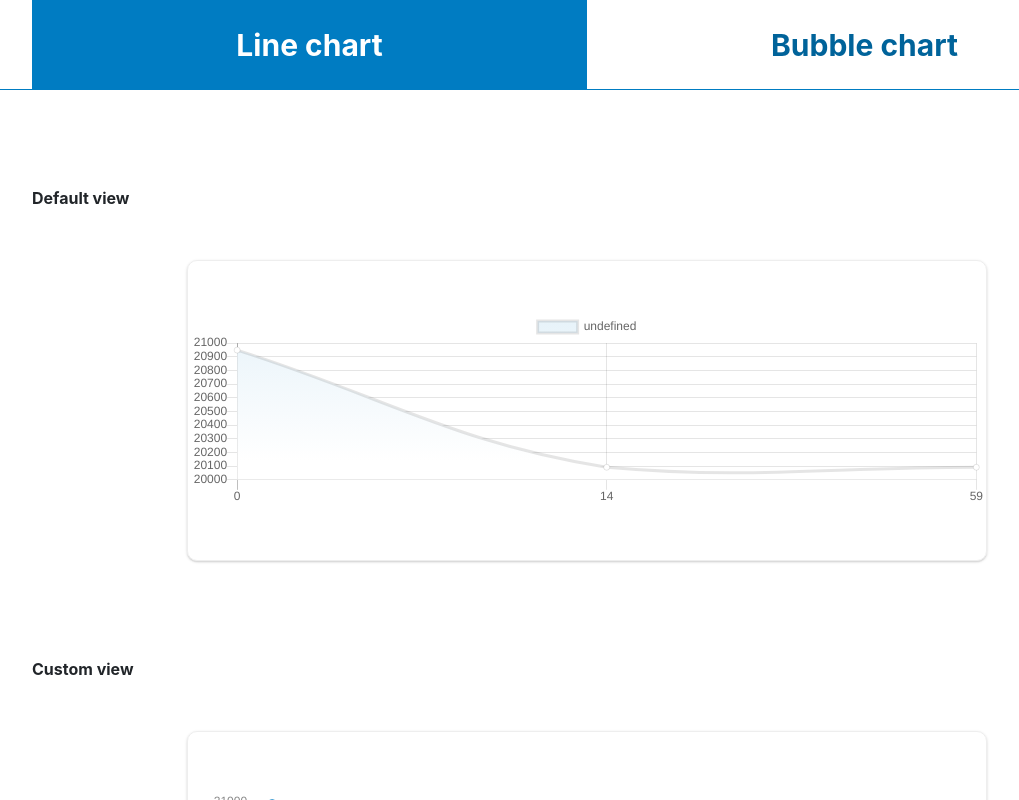
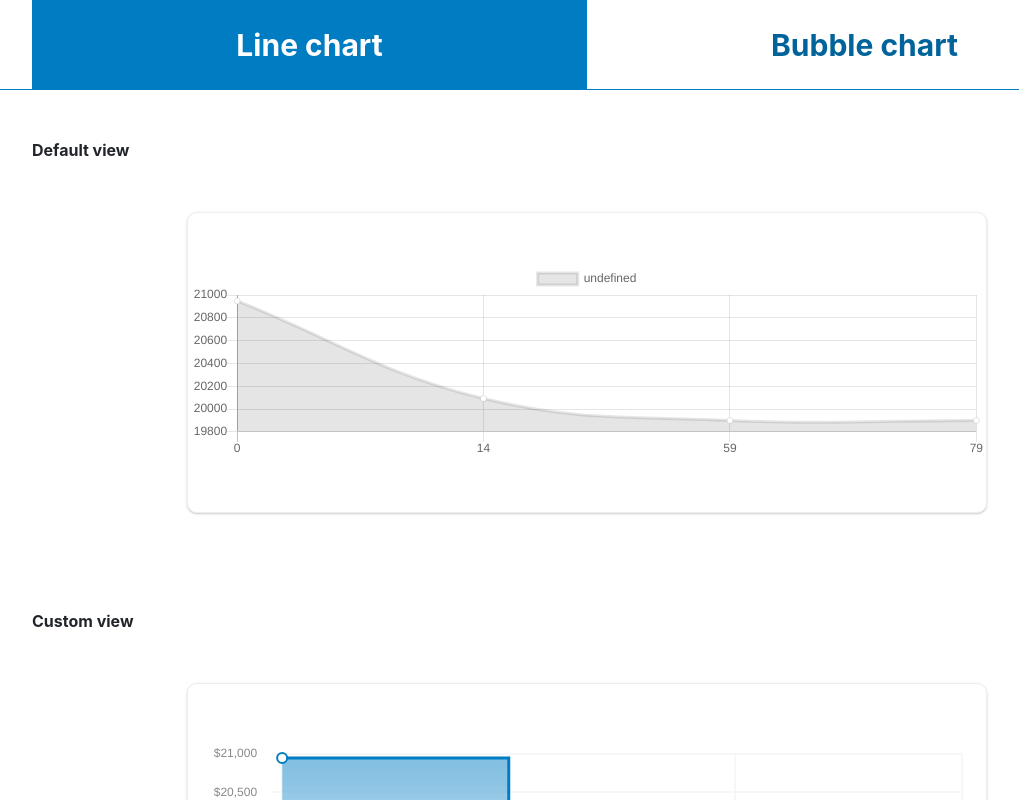
Before and after one commit to lovedisaster/react-chartjs-sample, a React (Create React App) app in the folder react-chartjs-sample/: page / in a window 1280 px wide. Both pictures are taken after a click on the item "Line chart". Shown: the top 800 px of the page, without its empty margins (53-1072 px from the left). Built offline with nearby package versions, Linux system fonts and the light colour scheme.

Commit message:
adjusted gradient color, callback functions, renamed files and utils added

```diff
--- a/react-chartjs-sample/src/App.js
+++ b/react-chartjs-sample/src/App.js
@@ -22,10 +22,10 @@ const App = () => {
         </div>
       </div>
       {
-        activeChart === CHARTTYPES.LINE && <BubbleChart/>
+        activeChart === CHARTTYPES.LINE && <LineChart/>
       }
       {
-        activeChart === CHARTTYPES.BUBBLE && <LineChart/>
+        activeChart === CHARTTYPES.BUBBLE && <BubbleChart/>
       }
     </div>
   );
--- a/react-chartjs-sample/src/BubbleChart/BubbleChart.js
+++ b/react-chartjs-sample/src/BubbleChart/BubbleChart.js
@@ -1,120 +1,11 @@
-import React from "react";
-import PropTypes from "prop-types";
-import { Line } from "react-chartjs-2";
-import "./BubbleChart.scss";
+import React from 'react';
 
-const sampleData = (canvas) => {
-  const ctx = canvas.getContext("2d");
-  let gradient = ctx.createLinearGradient(0, 0, 0, 150);
-  gradient.addColorStop(0, "rgba(230,242,249,1)");
-  gradient.addColorStop(1, "rgba(255,255,255,1)");
+const BubbleChart = props => {
+    return (
+        <div>
 
-  const result = {
-    labels: [0, 14, 59],
-    datasets: [
-      {
-        backgroundColor: gradient,
-        pointBackgroundColor: "#fff",
-        data: [
-          { x: 0, y: 20948 },
-          { x: 14, y: 20092 },
-          { x: 59, y: 20092 },
-        ],
-      },
-    ],
-  };
-  return result;
+        </div>
+    );
 };
 
-const BubbleChart = (props) => {
-  return (
-    <div className="container">
-      <br/>
-      <br/>
-      <br/>
-      <br/>
-      <h4 className="text-left">Default view</h4>
-      <div className="line-chart__wrapper">
-        <Line width={600} data={sampleData} type="line" />
-      </div>
-      <br/>
-      <br/>
-      <br/>
-      <br/>
-      <h4 className="text-left">Custom view</h4>
-      <div className="line-chart__wrapper">
-        <Line
-          width={600}
-          data={sampleData}
-          type="line"
-          options={{
-            legend: { display: false },
-            responsive: true,
-            maintainAspectRatio: false,
-            layout: {
-              padding: 20,
-            },
-            elements: {
-              line: {
-                cubicInterpolationMode: "monotone",
-                tension: 1,
-                borderWidth: 3,
-                borderColor: "#007CC2",
-                stepped: true,
-                fill: "bottom",
-              },
-              point: {
-                borderColor: "#027DC4",
-                backgroundColor: "#fff",
-                hoverBackgroundColor: "#fff",
-                borderWidth: 2,
-                radius: 5,
-                hoverRadius: 7,
-                hoverBorderWidth: 2,
-              },
-            },
-            scales: {
-              yAxes: [
-                {
-                  gridLines: {
-                    color: "#F7F7F7",
-                    drawBorder: false,
-                    lineWidth: 2,
-                    zeroLineWidth: 2,
-                    zeroLineColor: "#F7F7F7"
-                  },
-                  ticks: {
-                    fontColor: "#888",
-                    beginAtZero: false,
-                    padding: 15,
-                    stepSize: 500
-                  },
-                },
-              ],
-              xAxes: [
-                {
-                  gridLines: {
-                    color: "#F7F7F7",
-                    drawBorder: false,
-                    lineWidth: 2,
-                    zeroLineWidth: 2,
-                    zeroLineColor: "#F7F7F7",
-                  },
-                  ticks: {
-                    fontColor: "#888",
-                    beginAtZero: true,
-                    padding: 15,
-                  },
-                },
-              ],
-            },
-          }}
-        />
-      </div>
-    </div>
-  );
-};
-
-BubbleChart.propTypes = {};
-
 export default BubbleChart;
--- /dev/null
+++ b/react-chartjs-sample/src/LineChart/CustomizedView/CustomizedView.js
@@ -0,0 +1,109 @@
+import React from 'react';
+import { Line } from "react-chartjs-2";
+import { FormatNumber } from '../../Utils';
+
+const sampleData = (canvas) => {
+    const ctx = canvas.getContext("2d");
+
+    //1. Using gradient background.
+    let gradient = ctx.createLinearGradient(0, 0, 0, 150);
+    gradient.addColorStop(0, "rgba(0, 124, 194, 0.5)");
+    gradient.addColorStop(1, "rgba(255,255,255,1)");
+
+    const result = {
+      labels: [0, 14, 59, 79],
+      datasets: [
+        {
+          backgroundColor: gradient,
+          pointBackgroundColor: "#fff",
+          data: [
+            { x: 0, y: 20948 },
+            { x: 14, y: 20092 },
+            { x: 59, y: 19900 },
+            { x: 79, y: 19900 },
+          ],
+        },
+      ],
+    };
+    return result;
+  };
+
+const CustomizedView = props => {
+    return (
+        <Line
+          width={600}
+          height={200}
+          data={sampleData}
+          type="line"
+          options={{
+            legend: { display: false },
+            responsive: true,
+            maintainAspectRatio: false,
+            layout: {
+              padding: 20,
+            },
+            elements: {
+              line: {
+                cubicInterpolationMode: "monotone",
+                tension: 1,
+                borderWidth: 3,
+                borderColor: "#007CC2",
+                stepped: true,
+                fill: "bottom",
+              },
+              point: {
+                borderColor: "#027DC4",
+                backgroundColor: "#fff",
+                hoverBackgroundColor: "#fff",
+                borderWidth: 2,
+                radius: 5,
+                hoverRadius: 7,
+                hoverBorderWidth: 2,
+              },
+            },
+            scales: {
+              yAxes: [
+                {
+                  gridLines: {
+                    color: "#F7F7F7",
+                    drawBorder: false,
+                    lineWidth: 2,
+                    zeroLineWidth: 2,
+                    zeroLineColor: "#F7F7F7"
+                  },
+                  ticks: {
+                    fontColor: "#888",
+                    beginAtZero: false,
+                    padding: 15,
+                    stepSize: 500,
+                    callback: (value) => {
+                      return `$${FormatNumber(value)}`
+                    }
+                  },
+                },
+              ],
+              xAxes: [
+                {
+                  gridLines: {
+                    color: "#F7F7F7",
+                    drawBorder: false,
+                    lineWidth: 2,
+                    zeroLineWidth: 2,
+                    zeroLineColor: "#F7F7F7",
+                  },
+                  ticks: {
+                    fontColor: "#888",
+                    beginAtZero: true,
+                    padding: 15,
+                    callback: (value) => {
+                      return `${value} days`
+                    }
+                  },
+                },
+              ],
+            },
+          }}/>
+    );
+};
+
+export default CustomizedView;
--- /dev/null
+++ b/react-chartjs-sample/src/LineChart/DefaultView/DefaultView.js
@@ -0,0 +1,25 @@
+import React from 'react';
+import { Line } from "react-chartjs-2";
+
+const sampleData = {
+    labels: [0, 14, 59, 79],
+    datasets: [
+      {
+        pointBackgroundColor: "#fff",
+        data: [
+          { x: 0, y: 20948 },
+          { x: 14, y: 20092 },
+          { x: 59, y: 19900 },
+          { x: 79, y: 19900 }
+        ],
+      },
+    ],
+  };
+
+const DefaultView = props => {
+    return (
+        <Line width={600} data={sampleData} type="line" />
+    );
+};
+
+export default DefaultView;
--- a/react-chartjs-sample/src/LineChart/LineChart.js
+++ b/react-chartjs-sample/src/LineChart/LineChart.js
@@ -1,16 +1,27 @@
-import React from 'react';
-import PropTypes from 'prop-types';
+import React from "react";
+import "./LineChart.scss";
+import DefaultView from "../LineChart/DefaultView/DefaultView";
+import CustomizedView from "../LineChart/CustomizedView/CustomizedView";
 
-const LineChart = props => {
-    return (
-        <div>
-
-        </div>
-    );
-};
-
-LineChart.propTypes = {
-
+const LineChart = (props) => {
+  return (
+    <div className="container">
+      <br/>
+      <br/>
+      <h4 className="text-left">Default view</h4>
+      <div className="line-chart__wrapper">
+        <DefaultView/>
+      </div>
+      <br/>
+      <br/>
+      <br/>
+      <br/>
+      <h4 className="text-left">Custom view</h4>
+      <div className="line-chart__wrapper">
+        <CustomizedView/>
+      </div>
+    </div>
+  );
 };
 
 export default LineChart;
--- /dev/null
+++ b/react-chartjs-sample/src/Utils.js
@@ -0,0 +1,26 @@
+import _ from "lodash";
+
+export const IsEmptyValue = (obj) => {
+    return (
+      JSON.stringify(obj) === "{}" ||
+      JSON.stringify(obj) === "[]" ||
+      JSON.stringify(obj) === "null" ||
+      obj === "" ||
+      obj === null ||
+      obj === undefined
+    );
+};
+
+export const DeepClone = (o) => {
+    const output = _.cloneDeep(o);
+    return output;
+};
+
+export const FormatNumber = (n) => {
+    if (IsEmptyValue(n)) {
+      return 0;
+    }
+    var parts = n.toString().split(".");
+    parts[0] = parts[0].replace(/\B(?=(\d{3})+(?!\d))/g, ",");
+    return parts.join(".");
+};
```
Also changed, not shown: react-chartjs-sample/package.json (+3 -4 lines), react-chartjs-sample/src/LineChart/LineChart.scss (renamed from react-chartjs-sample/src/BubbleChart/BubbleChart.scss), 1 other file (tests, documents, lock files or other folders).
